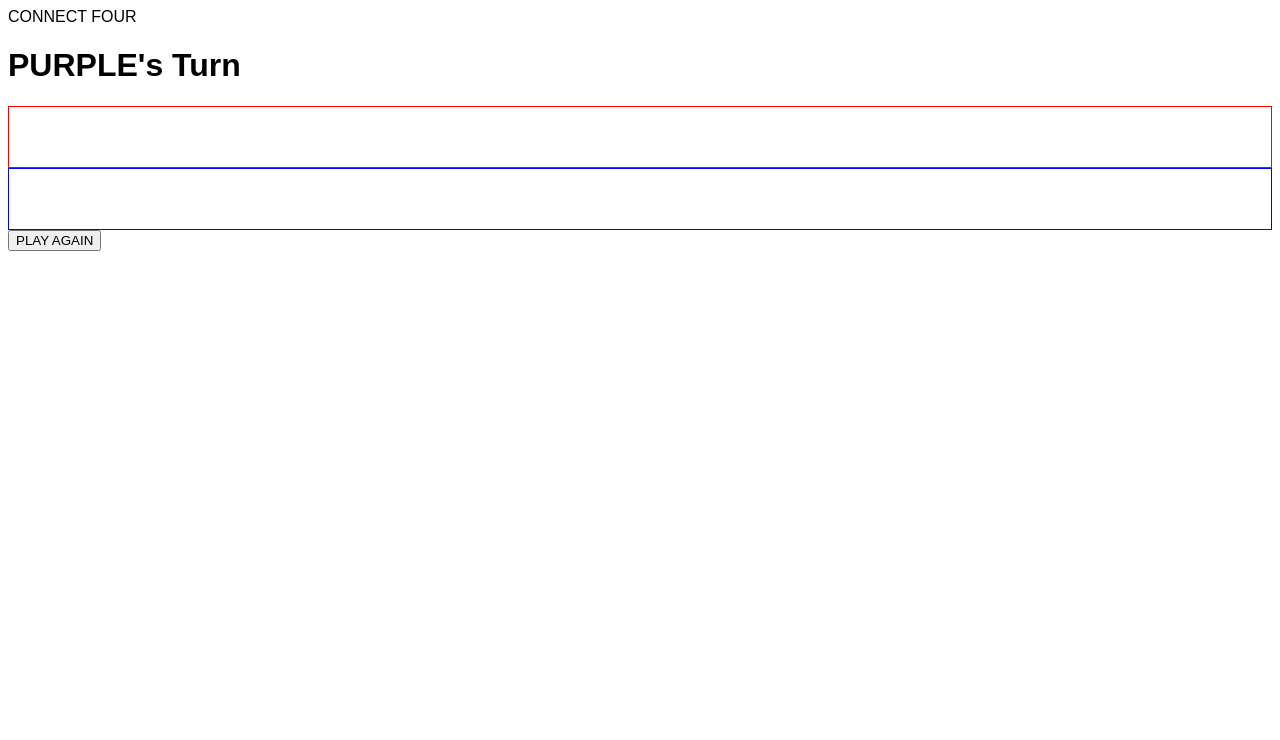
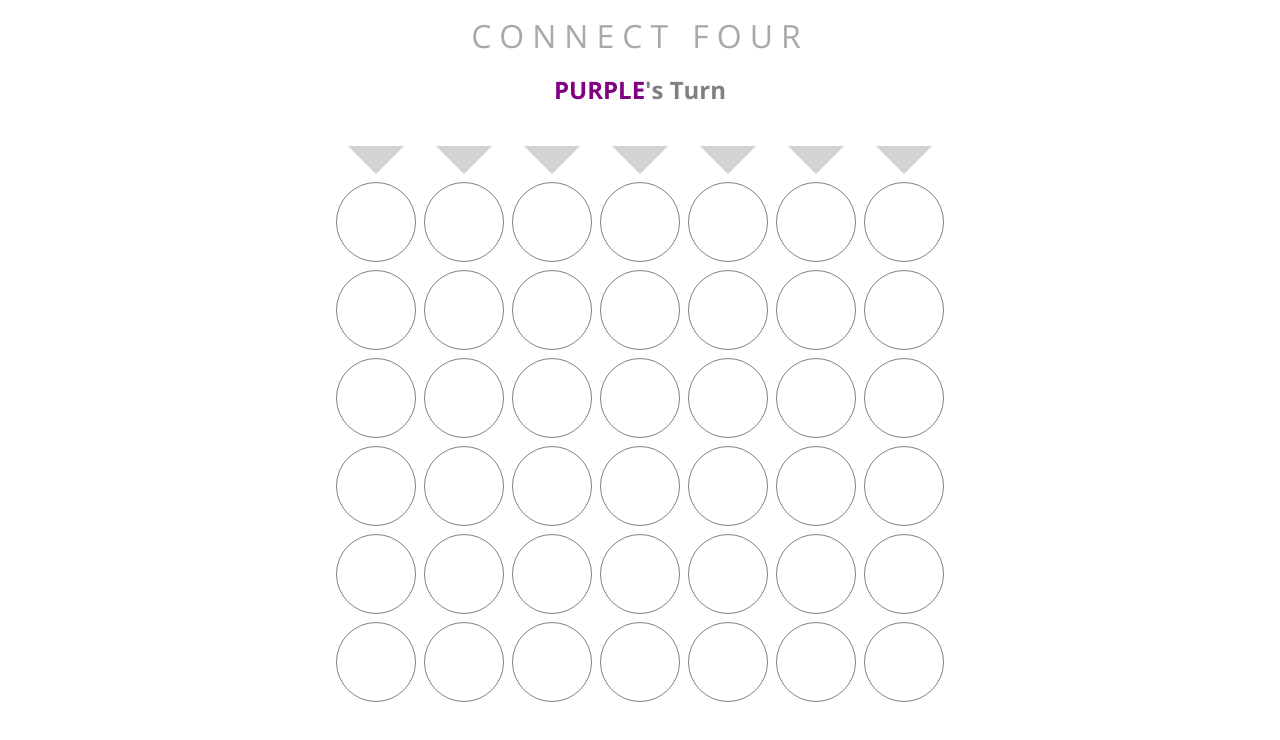
Before and after one commit to sejincp/connect-four, a plain HTML site: page index.html in a window 1280 px wide. Drawn offline with nearby package versions, Linux system fonts and the light colour scheme.

Commit message:
connect-four

```diff
--- a/css/main.css
+++ b/css/main.css
@@ -1,13 +1,73 @@
 * {
-  font-family: Arial, Helvetica, sans-serif;
+  box-sizing: border-box;
+}
+
+body {
+  /* viewport units: vh (viewport height), vw, vmin (smallest between vh & vw) */
+  height: 100vh;
+  margin: 0;
+  font-family: 'Open Sans', sans-serif;
+  display: flex;
+  flex-direction: column;
+  justify-content: center;
+  align-items: center;
+}
+
+header {
+  font-size: 4vmin;
+  color: darkgrey;
+  letter-spacing: 1vmin;
+}
+
+h1 {
+  color: grey;
+  font-size: 3vmin;
 }
 
 #markers {
-  border: 1px solid red;
-  height: 60px;
+  display: grid;
+  grid-template-columns: repeat(7, 10vmin);
+  gap: 1vmin;
+  margin-top: 1.5vmin;
+}
+
+#markers > div {
+  height: 10vmin;
+  border-width: 5vmin;
+  border-style: solid;
+  border-color: lightgrey transparent transparent;
+  transform: scale(0.7);
+}
+
+#markers > div:hover {
+  transform: scale(0.9);
+  transition: all 150ms ease-in;
+  border-top-color: darkgrey;
 }
 
 #board {
-  border: 1px solid blue;
-  height: 60px;
+  display: grid;
+  grid-template-columns: repeat(7, 10vmin);
+  grid-template-rows: repeat(6, 10vmin);
+  gap: 1vmin;
+  margin-top: -4vmin;
 }
+
+#board > div {
+  border-radius: 50%;
+  border: 0.1vmin solid grey;
+}
+
+button {
+  margin-top: 4vmin;
+  padding: 2vmin;
+  font-size: 2vmin;
+  border-radius: 4vmin;
+  border: 0.1vmin solid grey;
+  color: grey;
+}
+
+button:hover {
+  color: white;
+  background-color: darkgrey;
+}
--- a/index.html
+++ b/index.html
@@ -1,17 +1,21 @@
 <!DOCTYPE html>
 <html lang="en">
+
 <head>
-    <meta charset="UTF-8" />
-    <meta name="viewport" content="width=device-width, initial-scale=1.0" />
+  <meta charset="UTF-8">
+  <meta name="viewport" content="width=device-width, initial-scale=1.0">
   <title>Connect-Four</title>
-    <link rel="stylesheet" href="css/main.css" />
-    <script src="js/main.js"></script>
+  <link rel="preconnect" href="https://fonts.googleapis.com">
+  <link rel="preconnect" href="https://fonts.gstatic.com" crossorigin>
+  <link href="https://fonts.googleapis.com/css2?family=Open+Sans:ital,wght@0,300..800;1,300..800&display=swap"
+    rel="stylesheet">
+  <link rel="stylesheet" href="css/main.css">
+  <script defer src="js/main.js"></script>
 </head>
 
 <body>
-    <heading>CONNECT FOUR</heading>
-    <h1>PURPLE's Turn</h1>
-
+  <header>CONNECT FOUR</header>
+  <h1></h1>
   <section id="markers">
     <div></div>
     <div></div>
@@ -21,58 +25,57 @@
     <div></div>
     <div></div>
   </section>
-
   <section id="board">
     <!-- row 5 -->
-      <div id="c0f5"></div>
-      <div id="c1f5"></div>
-      <div id="c2f5"></div>
-      <div id="c3f5"></div>
-      <div id="c4f5"></div>
-      <div id="c5f5"></div>
-      <div id="c6f5"></div>
+    <div id="c0r5"></div>
+    <div id="c1r5"></div>
+    <div id="c2r5"></div>
+    <div id="c3r5"></div>
+    <div id="c4r5"></div>
+    <div id="c5r5"></div>
+    <div id="c6r5"></div>
     <!-- row 4 -->
-      <div id="c0f4"></div>
-      <div id="c1f4"></div>
-      <div id="c2f4"></div>
-      <div id="c3f4"></div>
-      <div id="c4f4"></div>
-      <div id="c5f4"></div>
-      <div id="c6f4"></div>
+    <div id="c0r4"></div>
+    <div id="c1r4"></div>
+    <div id="c2r4"></div>
+    <div id="c3r4"></div>
+    <div id="c4r4"></div>
+    <div id="c5r4"></div>
+    <div id="c6r4"></div>
     <!-- row 3 -->
-      <div id="c0f3"></div>
-      <div id="c1f3"></div>
-      <div id="c2f3"></div>
-      <div id="c3f3"></div>
-      <div id="c4f3"></div>
-      <div id="c5f3"></div>
-      <div id="c6f3"></div>
+    <div id="c0r3"></div>
+    <div id="c1r3"></div>
+    <div id="c2r3"></div>
+    <div id="c3r3"></div>
+    <div id="c4r3"></div>
+    <div id="c5r3"></div>
+    <div id="c6r3"></div>
     <!-- row 2 -->
-      <div id="c0f2"></div>
-      <div id="c1f2"></div>
-      <div id="c2f2"></div>
-      <div id="c3f2"></div>
-      <div id="c4f2"></div>
-      <div id="c5f2"></div>
-      <div id="c6f2"></div>
+    <div id="c0r2"></div>
+    <div id="c1r2"></div>
+    <div id="c2r2"></div>
+    <div id="c3r2"></div>
+    <div id="c4r2"></div>
+    <div id="c5r2"></div>
+    <div id="c6r2"></div>
     <!-- row 1 -->
-      <div id="c0f1"></div>
-      <div id="c1f1"></div>
-      <div id="c2f1"></div>
-      <div id="c3f1"></div>
-      <div id="c4f1"></div>
-      <div id="c5f1"></div>
-      <div id="c6f1"></div>
+    <div id="c0r1"></div>
+    <div id="c1r1"></div>
+    <div id="c2r1"></div>
+    <div id="c3r1"></div>
+    <div id="c4r1"></div>
+    <div id="c5r1"></div>
+    <div id="c6r1"></div>
     <!-- row 0 -->
-      <div id="c0f0"></div>
-      <div id="c1f0"></div>
-      <div id="c2f0"></div>
-      <div id="c3f0"></div>
-      <div id="c4f0"></div>
-      <div id="c5f0"></div>
-      <div id="c6f0"></div>
+    <div id="c0r0"></div>
+    <div id="c1r0"></div>
+    <div id="c2r0"></div>
+    <div id="c3r0"></div>
+    <div id="c4r0"></div>
+    <div id="c5r0"></div>
+    <div id="c6r0"></div>
   </section>
-
   <button id="play-again">PLAY AGAIN</button>
 </body>
+
 </html>
--- a/js/main.js
+++ b/js/main.js
@@ -1,9 +1,143 @@
 /*----- constants -----*/
+const COLORS = {
+  null: 'white',
+  1: 'purple',
+  '-1': 'orange',
+};
 
 /*----- state variables -----*/
+let board;
+let turn;
+let winner;
 
 /*----- cached elements  -----*/
+const playAgainBtn = document.getElementById('play-again');
+const msgEl = document.querySelector('h1');
+const markerEls = [...document.querySelectorAll('#markers > div')];
 
 /*----- event listeners -----*/
+document.getElementById('markers').addEventListener('click', handleDrop);
+playAgainBtn.addEventListener('click', init);
 
 /*----- functions -----*/
+init();
+
+// Initialize all state variables, then call render()
+function init() {
+  // To visualize the mapping between the column arrays
+  // and the cells on the page (DOM), rotate the board
+  // array 90 degrees counter-clockwise
+  board = [
+    [null, null, null, null, null, null], // column 0
+    [null, null, null, null, null, null], // column 1
+    [null, null, null, null, null, null], // column 2
+    [null, null, null, null, null, null], // column 3
+    [null, null, null, null, null, null], // column 4
+    [null, null, null, null, null, null], // column 5
+    [null, null, null, null, null, null], // column 6
+  ];
+  turn = 1;
+  winner = null;
+  render();
+}
+
+// In response to use interaction, update all impacted state, then call render()
+function handleDrop(evt) {
+  // Determine the colIdx for the clicked marker
+  const colIdx = markerEls.indexOf(evt.target);
+  // Guard against the user "missing" a marker, do nothing
+  if (colIdx === -1) return;
+  // Shortcut variable to the column array
+  const colArr = board[colIdx];
+  // Determine the rowIdx (first null in the column)
+  const rowIdx = colArr.indexOf(null);
+  // Update the board/column state
+  colArr[rowIdx] = turn;
+  winner = getWinner();
+  turn *= -1;
+  render();
+}
+
+function getWinner(colIdx, rowIdx) {
+  return (
+    checkVertical(colIdx, rowIdx) ||
+    checkHorizontal(colIdx, rowIdx) ||
+    checkForwardSlash(colIdx, rowIdx) ||
+    checkBackSlash(colIdx, rowIdx)
+  );
+}
+
+function checkBackSlash(colIdx, rowIdx) {
+  const numUpLeft = countNumAdjacent(colIdx, rowIdx, -1, 1);
+  const numDownRight = countNumAdjacent(colIdx, rowIdx, 1, -1);
+  return numUpLeft + numDownRight >= 3 ? turn : null;
+}
+
+function checkForwardSlash(colIdx, rowIdx) {
+  const numUpRight = countNumAdjacent(colIdx, rowIdx, 1, 1);
+  const numDownLeft = countNumAdjacent(colIdx, rowIdx, -1, -1);
+  return numUpRight + numDownLeft >= 3 ? turn : null;
+}
+
+function checkVertical(colIdx, rowIdx) {
+  const numBelow = countNumAdjacent(colIdx, rowIdx, 0, -1);
+  return numBelow === 3 ? turn : null;
+}
+
+function checkHorizontal(colIdx, rowIdx) {
+  const numLeft = countNumAdjacent(colIdx, rowIdx, -1, 0);
+  const numRight = countNumAdjacent(colIdx, rowIdx, 1, 0);
+  return numLeft + numRight >= 3 ? turn : null;
+}
+
+// col/rowOffset is the value to adjust the current colIdx & rowIdx by
+// after each iteration
+
+function countNumAdjacent(colIdx, rowIdx, colOffset, rowOffset) {
+  let count = 0;
+  colIdx += colOffset;
+  rowIdx += rowOffset;
+}
+
+// Visualize all state and other info in the DOM
+function render() {
+  renderBoard();
+  renderControls();
+  renderMessage();
+}
+
+function renderControls() {
+  // Ternary expression
+  // <conditional exp> ? <truthy exp> : <falsy exp>;
+  playAgainBtn.style.visibility = winner ? 'visible' : 'hidden';
+  // Hide/show the marker divs
+  markerEls.forEach(function (markerEl, colIdx) {
+    const showMarker = board[colIdx].includes(null);
+    markerEl.style.visibility = showMarker && !winner ? 'visible' : 'hidden';
+  });
+}
+
+function renderMessage() {
+  if (winner === null) {
+    msgEl.innerHTML = `<span style="color: ${COLORS[turn]};">${COLORS[
+      turn
+    ].toUpperCase()}</span>'s Turn`;
+  } else if (winner === 'Tie') {
+    msgEl.innerText = "It's a Tie!";
+  } else {
+    // We have a winner
+    msgEl.innerHTML = `<span style="color: ${COLORS[winner]};">${COLORS[
+      winner
+    ].toUpperCase()}</span> Wins!`;
+  }
+}
+
+function renderBoard() {
+  board.forEach(function (colArr, colIdx) {
+    colArr.forEach(function (cellVal, rowIdx) {
+      // Select the appropriate cell
+      const cellEl = document.getElementById(`c${colIdx}r${rowIdx}`);
+      cellEl.style.backgroundColor = COLORS[cellVal];
+    });
+  });
+}
```
Lines whose indentation alone changed are shown as unchanged.
